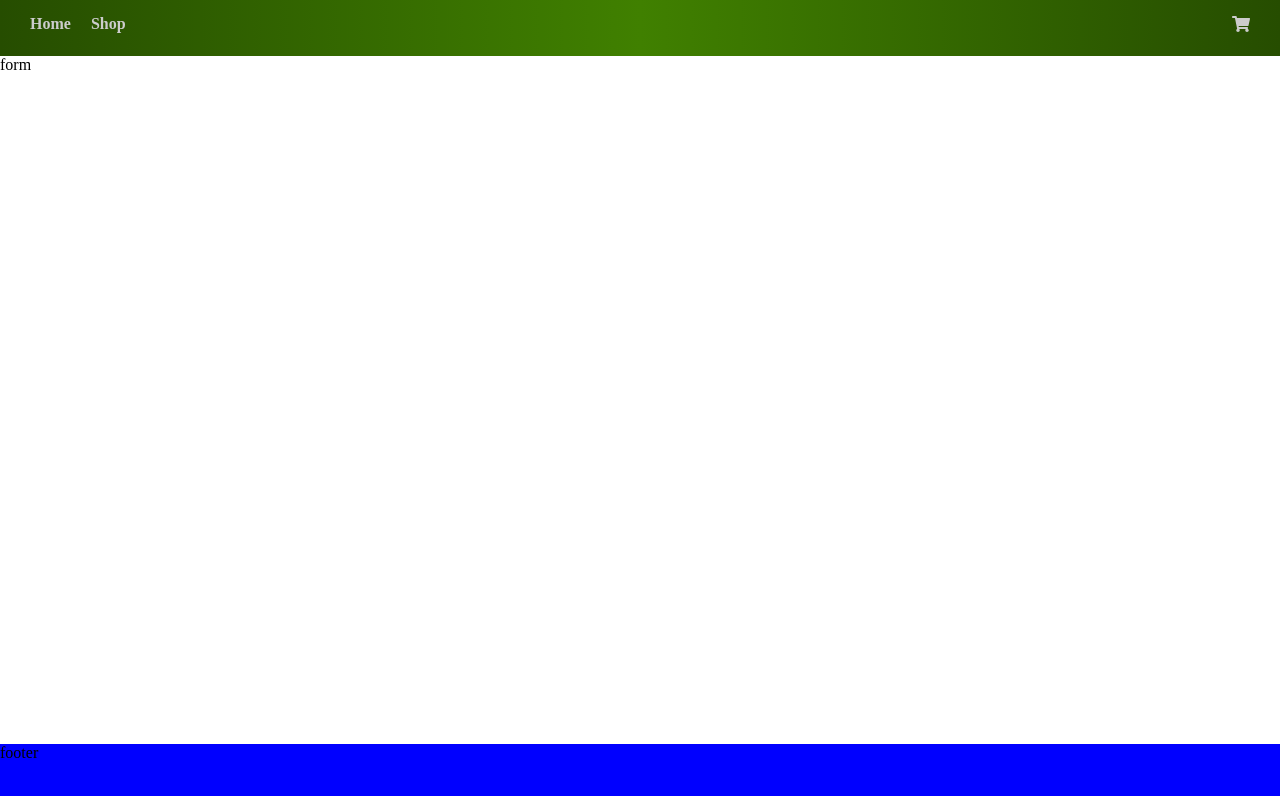
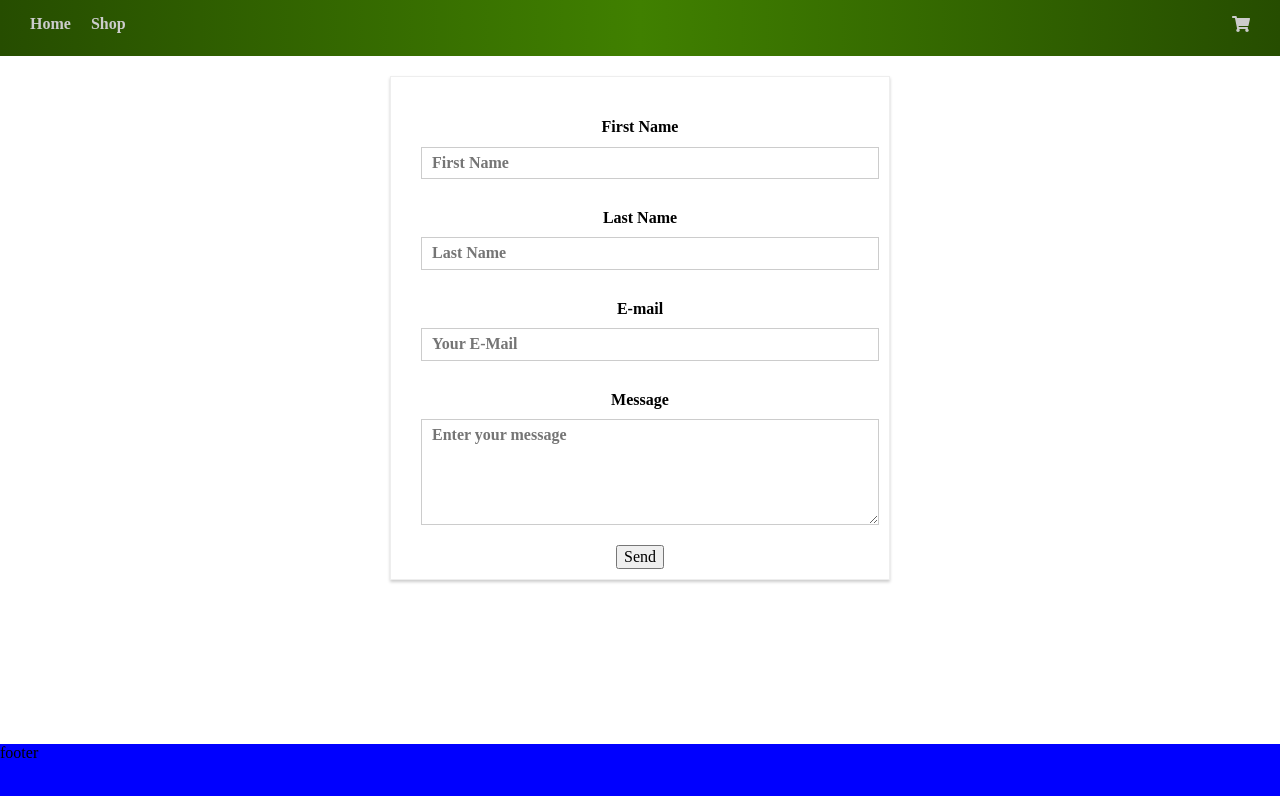
Before and after one commit to DenicaRuseva/capstone, a React (Create React App) app: page /contact in a window 1280 px wide. Shown: the top 796 px of the page. Built offline with nearby package versions, Linux system fonts and the light colour scheme; no server answers; a web font is replaced by a local one.

Commit message:
contact page form

```diff
--- /dev/null
+++ b/src/components/UI/Button/Button.css
@@ -0,0 +1,17 @@
+.order-button {
+    padding: 5px 10px;
+    border-radius: 3px;
+    outline: none;
+    border: #808080;
+    background-color: #b3b3b3;
+    color: white;
+    cursor: pointer;
+}
+
+.order-button:hover {
+    background-color: #999999;
+}
+
+.order-button:active {
+    background-color: #e6e6e6;
+}
--- a/src/components/UI/Button/Button.js
+++ b/src/components/UI/Button/Button.js
@@ -1,7 +1,8 @@
 import React from 'react';
+import './Button.css';
 
 const button = (props) => (
-    <button className={props.class} type={props.type} onClick={props.clicked}>{props.cildren}</button>
+    <button className={props.class} type={props.type} onClick={props.clicked}>{props.children}</button>
 );
 
 export default button;
--- a/src/components/UI/Form/Form.css
+++ b/src/components/UI/Form/Form.css
@@ -8,24 +8,6 @@
     box-sizing: border-box;
 }
 
-.order-button {
-    padding: 5px 10px;
-    border-radius: 3px;
-    outline: none;
-    border: #808080;
-    background-color: #b3b3b3;
-    color: white;
-    cursor: pointer;
-}
-
-.order-button:hover {
-    background-color: #999999;
-}
-
-.order-button:active {
-    background-color: #e6e6e6;
-}
-
 @media (min-width: 600px) {
     .form {
         width: 500px;
--- a/src/components/UI/Form/Form.js
+++ b/src/components/UI/Form/Form.js
@@ -1,5 +1,6 @@
 import React from 'react';
 import Input from '../../UI/Input/Input';
+import Button from '../../UI/Button/Button';
 import './Form.css';
 
 
@@ -31,7 +32,7 @@ const form = (props) => {
                         />
                 ))}
                  {/*rubric50*/}
-                <button className='order-button'>CHECKOUT</button>
+                <Button class={props.btnClass}>{props.btnText}</Button>
             </form>
         );
         return (
--- a/src/components/UI/Input/Input.css
+++ b/src/components/UI/Input/Input.css
@@ -27,7 +27,7 @@
     background-color: #cccccc;
 }
 
-.invalid {
+.invalid, .inputElement:invalid.touched {
     border: 1px solid red;
     background-color: #FDA49A;
 }
--- a/src/components/UI/Input/Input.js
+++ b/src/components/UI/Input/Input.js
@@ -7,6 +7,10 @@ const input = ( props ) => {
 
     if (props.invalid && props.shouldValidate && props.touched) {
         inputClasses.push('invalid');
+    };
+
+    if(props.touched){
+        inputClasses.push('touched');
     };
 
     let inputElement;
@@ -26,20 +30,6 @@ const input = ( props ) => {
                 value={props.value}
                 onChange={props.changed} />;
             break;
-        case ('select'):
-            inputElement = (
-                <select
-                    className={inputClasses.join(' ')}
-                    value={props.value}
-                    onChange={props.changed}>
-                    {props.elementConfig.options.map(option => (
-                        <option key={option.value} value={option.value}>
-                            {option.displayValue}
-                        </option>
-                    ))}
-                </select>
-            );
-            break;
         default:
             inputElement = <input
                 className={inputClasses.join(' ')}
--- a/src/container/Cart/Cart.js
+++ b/src/container/Cart/Cart.js
@@ -15,14 +15,15 @@ class Cart extends Component {
                 elementConfig: {
                     type: 'text',
                     placeholder: 'First Name',
-                    pattern: '^[A-Za-z]+$',  /*rubric52*/
+                    pattern: '^[A-Za-z]{1,50}$',  /*rubric52*/
                     required: true, /*rubric52*/
-                    tabindex:"-1"
+                    tabIndex:"-1"
                 },
                 value: '',
                 validation: {
                     required: true,
-                    isLettersOnly: true
+                    isLettersOnly: true,
+                    maxLength: 50
                 },
                 label: "First Name",
                 valid: false,
@@ -32,14 +33,15 @@ class Cart extends Component {
                 elementConfig: {
                     type: 'text',
                     placeholder: 'Last Name',
-                    pattern: '^[A-Za-z]+$', /*rubric52*/
+                    pattern: '^[A-Za-z]{1,50}$', /*rubric52*/
                     required: true, /*rubric52*/
-                    tabindex:"-1"
+                    tabIndex:"-1"
                 },
                 value: '',
                 validation: {
                     required: true,
-                    isLettersOnly: true
+                    isLettersOnly: true,
+                    maxLength: 50
                 },
                 label: 'Last Name',
                 valid: false,
@@ -48,13 +50,15 @@ class Cart extends Component {
             street: {
                 elementConfig: {
                     type: 'text',
+                    pattern: '^.{1,50}$',
                     placeholder: 'Street',
                     required: true, /*rubric52*/
-                    tabindex:"-1"
+                    tabIndex:"-1"
                 },
                 value: '',
                 validation: {
-                    required: true
+                    required: true,
+                    maxLength: 50
                 },
                 label: "Street",
                 valid: false,
@@ -63,13 +67,15 @@ class Cart extends Component {
             city: {
                 elementConfig: {
                     type: 'text',
+                    pattern: '^.{1,50}$',
                     placeholder: 'City',
                     required: true, /*rubric52*/
-                    tabindex:"-1"
+                    tabIndex:"-1"
                 },
                 value: '',
                 validation: {
-                    required: true
+                    required: true,
+                    maxLength: 50,
                 },
                 label: 'City',
                 valid: false,
@@ -81,7 +87,7 @@ class Cart extends Component {
                     placeholder: '123-456-7890',
                     pattern: '^[0-9]{3}-[0-9]{3}-[0-9]{4}$', /*rubric52*/
                     required: true,  /*rubric52*/
-                    tabindex:"-1"
+                    tabIndex:"-1"
                 },
                 value: '',
                 validation: {
@@ -92,7 +98,8 @@ class Cart extends Component {
                 valid: false,
                 touched: false
             }
-        }
+        },
+        formIsValid: false
     };
 
     // inputChangedHandler = (event, inputIdentifier) => {
@@ -113,9 +120,9 @@ class Cart extends Component {
 
 
       inputChangedHandler = (event, inputIdentifier) => {
-        const updatedForm = updateFormOnInput(event, inputIdentifier, this.state.orderForm);
+        const updatedFormData = updateFormOnInput(event, inputIdentifier, this.state.orderForm);
 
-        this.setState({orderForm: updatedForm});
+        this.setState({orderForm: updatedFormData[0], formIsValid: updatedFormData[1]});
     };
 
     render(){
@@ -140,8 +147,10 @@ class Cart extends Component {
                     <Form /*rubric48, rubric50, rubric51, rubric52 */
                         form={this.state.orderForm}
                         inputChanged={this.inputChangedHandler}
-                        onSubmited={this.props.makeOrder}
-                        formHeader="Enter your shipping details"/>
+                        onSubmited={() => this.props.makeOrder(this.state.formIsValid)}
+                        formHeader="Enter your shipping details"
+                        btnClass='order-button'
+                        btnText="CHECKOUT"/>
                 </div>
               ) : <div className='cart-empty'>Your cart is empty</div>
 
--- a/src/container/ContactPage/ContactPage.js
+++ b/src/container/ContactPage/ContactPage.js
@@ -1,23 +1,44 @@
 import React, {Component} from 'react';
+import Form from '../../components/UI/Form/Form';
+import {updateFormOnInput} from '../utility';
 
 class ContactPage extends Component {
 
     state = {
         contactForm: {
-            name: {
+            firstName: {
                 elementConfig: {
                     type: 'text',
-                    placeholder: 'Your Name',
-                    pattern: '^[A-Za-z]+$',
+                    placeholder: 'First Name',
+                    pattern: '^[A-Za-z]{1,50}$',
                     required: true,
-                    tabindex:"-1"
+                    tabIndex:"-1"
                 },
                 value: '',
                 validation: {
                     required: true,
-                    isLettersOnly: true
+                    isLettersOnly: true,
+                    maxLength: 50
                 },
-                label: "Name",
+                label: "First Name",
+                valid: false,
+                touched: false
+            },
+            lastName: {
+                elementConfig: {
+                    type: 'text',
+                    placeholder: 'Last Name',
+                    pattern: '^[A-Za-z]{1,50}$',
+                    required: true,
+                    tabIndex:"-1"
+                },
+                value: '',
+                validation: {
+                    required: true,
+                    isLettersOnly: true,
+                    maxLength: 50
+                },
+                label: 'Last Name',
                 valid: false,
                 touched: false
             },
@@ -25,23 +46,59 @@ class ContactPage extends Component {
                 elementType: 'input',
                 elementConfig: {
                     type: 'email',
-                    placeholder: 'Your E-Mail'
+                    pattern: '^.{1,50}$',
+                    placeholder: 'Your E-Mail',
+                    required: true,
+                    tabIndex:"-1"
                 },
                 value: '',
                 validation: {
                     required: true,
-                    isEmail: true
+                    maxLength: 50
                 },
+                label: "E-mail",
+                valid: false,
+                touched: false
+            },
+            textarea: {
+                elementType: 'textarea',
+                elementConfig: {
+                    rows: '5',
+                    cols: '33',
+                    maxLength:"500",
+                    placeholder: 'Enter your message'
+                },
+                value: '',
+                validation: {
+                    required: true
+                },
+                label: 'Message',
                 valid: false,
                 touched: false
             }
-        }
+        },
+        formIsValid: false
+    };
+
+    inputChangedHandler = (event, inputIdentifier) => {
+        const updatedFormData = updateFormOnInput(event, inputIdentifier, this.state.contactForm);
+        this.setState({contactForm: updatedFormData[0], formIsValid: updatedFormData[1]});
+    };
+
+    formSubmitHandler = () => {
+        const message = this.state.contactForm.textarea.value;
+        console.log(message);
+        window.alert("Your message: " + JSON.stringify({message}).split(':')[1].slice(0, -1));
     };
 
     render(){
         return(
             <div className='contact-page'>
-            form
+            <Form
+            form={this.state.contactForm}
+            inputChanged={this.inputChangedHandler}
+            onSubmited={this.formSubmitHandler}
+            btnText="Send"/>
             </div>
         );
     };
--- a/src/hoc/Layout/Layout.js
+++ b/src/hoc/Layout/Layout.js
@@ -79,11 +79,14 @@ class Layout extends Component {
         this.setState({quantityOfEachProduct: newQuantities, totalPrice: updatedTotalPrice});
     };
 
-    makeOrderHandler = (event) => {
-        event.preventDefault();
-        this.setState({
-            orderMade: true
-        });
+    makeOrderHandler = (formIsValid) => {
+       if(formIsValid){
+            this.setState({
+                orderMade: true
+            });
+       };
+       return;
+
     };
 
     resetProductsInCatrHandler = () => {
```
Also changed, not shown: src/container/utility.js (+16 -3 lines).
